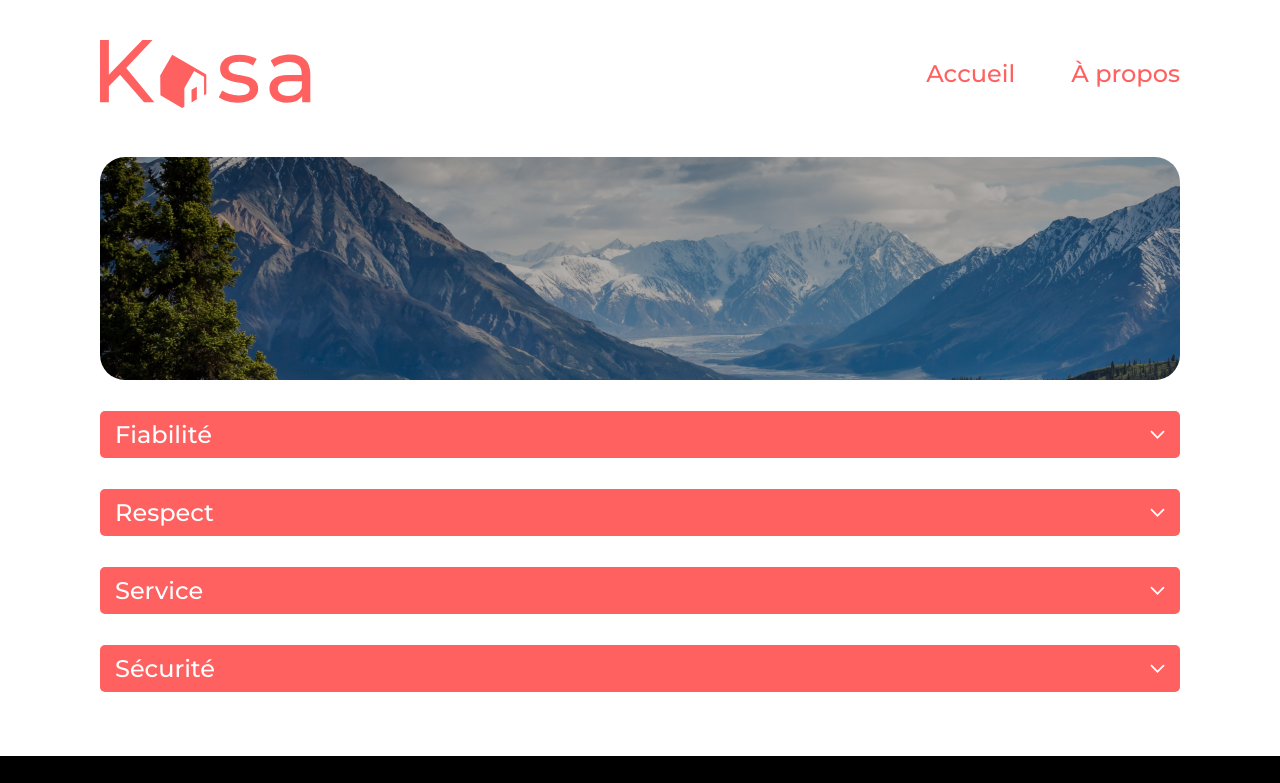
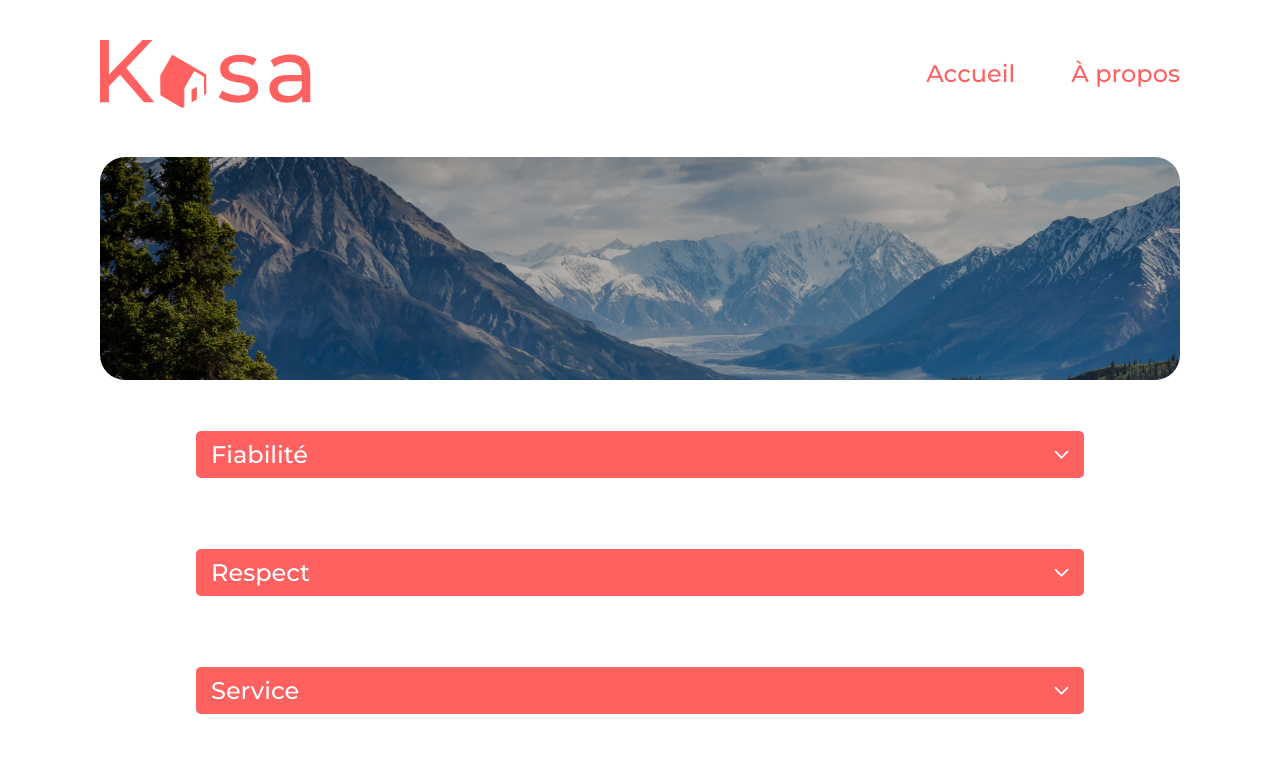
Before and after one commit to bs33000/kasa, a React (Create React App) app: page /about in a window 1280 px wide. Shown: the top 783 px of the page. Built offline with nearby package versions, Linux system fonts and the light colour scheme.

Commit message:
collapsible formating

```diff
--- a/src/components/Collapsible/Collapsible.jsx
+++ b/src/components/Collapsible/Collapsible.jsx
@@ -3,9 +3,10 @@ import Chevron from "../../assets/images/vectorBas.svg";
 
 function Collapsible (props) {
     const [isOpen, setIsOpen] = useState(false);
-    const parentRef = useRef(); //assign value to this DOM element
+    const collapsibleRef = useRef(); //get infos of the opened collapsible
 
     return (
+
             <div className="collapsible">
                 <button className="toggle" onClick={() => setIsOpen(!isOpen)}>
                     <h2>{props.aboutTitle}</h2>
@@ -17,12 +18,12 @@ function Collapsible (props) {
                 </button>
                 <div
                     className="content-parent"
-                ref={parentRef}
+                    ref={collapsibleRef}
                     // conditionnal height: if opened then actual height as defined by parent.ref DOM element,
                     // 0px otherwise - note that in REACt style is an Objet
                     style={
                         isOpen ? {
-                        height: parentRef.current.scrollHeight + "px"
+                            height: collapsibleRef.current.scrollHeight + "px"
                         }
                         : {
                             height: "0px"
@@ -34,6 +35,7 @@ function Collapsible (props) {
                     </div>
                 </div>
             </div>
+
     )
 }
 
--- a/src/components/Collapsible/Collapsible.scss
+++ b/src/components/Collapsible/Collapsible.scss
@@ -22,7 +22,7 @@
 
 .collapsible .toggle {
 	width: 100%;
-	margin: 20px 0;
+	/*margin: 20px 0;*/
 
 	@media screen and (min-width: $breakpoint-desktop) {
 		margin: 31px auto 0;
@@ -93,7 +93,17 @@
 }
 
 
-
 .equipList {
 	list-style-type: none;
 }
+
+.aboutContainer {
+	width: 100%;
+	@include flex-column;
+
+	@media screen and (min-width: $breakpoint-desktop) {
+		padding-left: 6rem;
+		padding-right: 6rem;
+
+	}
+}
--- a/src/components/SlideShow/SlideShow.scss
+++ b/src/components/SlideShow/SlideShow.scss
@@ -43,7 +43,7 @@
     }
 
     &__number {
-        display: none;
+        display: none; // no number displayed for mobile version on figma prototype
 
         @media screen and (min-width: $breakpoint-desktop) {
             display: block;
--- a/src/pages/About/About.jsx
+++ b/src/pages/About/About.jsx
@@ -7,6 +7,7 @@ export default function About() {
 	return (
 		<>
 			<AboutBanner />
+			<div className="aboutContainer">
 			{aboutContent.map((content, index) => (
 				<Collapsible
 					key={index}
@@ -14,6 +15,7 @@ export default function About() {
 					aboutText={content.aboutText}
 				/>
 			))}
+			</div>
 		</>
 	);
 }
```
Lines whose indentation alone changed are shown as unchanged.
